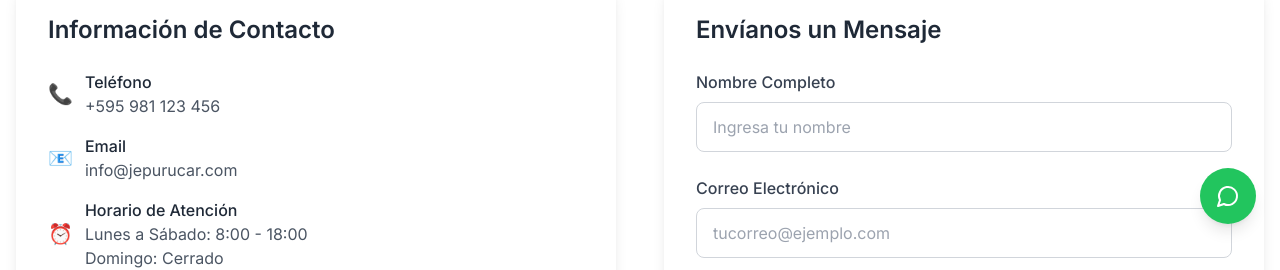
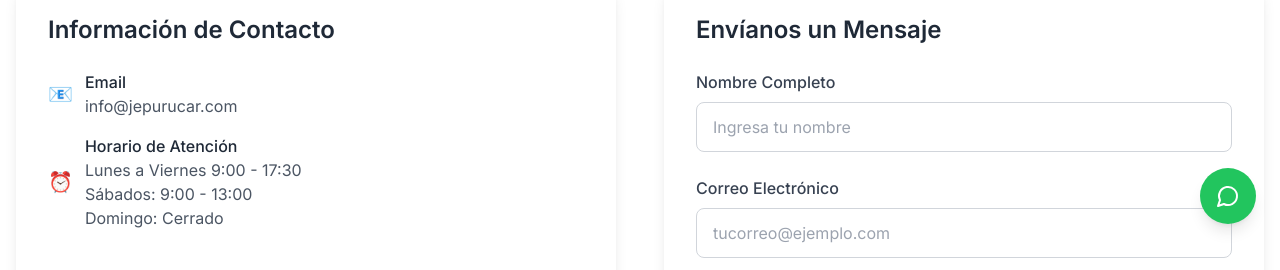
Before and after one commit to srspelt-dev/jepurucar, a Next.js app: page /contact in a window 1280 px wide. Shown: the part 552-822 px from the top of the page. Built offline with nearby package versions, Linux system fonts and the light colour scheme.

Commit message:
modificacion datos contactanos

```diff
--- a/app/contact/page.tsx
+++ b/app/contact/page.tsx
@@ -20,13 +20,7 @@ export default function Contact() {
           <div className="bg-white p-8 rounded-xl shadow-lg">
             <h2 className="text-2xl font-semibold mb-6 text-gray-800">Información de Contacto</h2>
             <div className="space-y-4">
-              <div className="flex items-center space-x-3">
-                <span className="text-orange-500 text-xl">📞</span>
-                <div>
-                  <p className="font-medium">Teléfono</p>
-                  <p className="text-gray-600">+595 981 123 456</p>
-                </div>
-              </div>
+
               <div className="flex items-center space-x-3">
                 <span className="text-orange-500 text-xl">📧</span>
                 <div>
@@ -38,7 +32,8 @@ export default function Contact() {
                 <span className="text-orange-500 text-xl">⏰</span>
                 <div>
                   <p className="font-medium">Horario de Atención</p>
-                  <p className="text-gray-600">Lunes a Sábado: 8:00 - 18:00</p>
+                  <p className="text-gray-600">Lunes a Viernes 9:00 - 17:30</p>
+                  <p className="text-gray-600">Sábados: 9:00 - 13:00</p>
                   <p className="text-gray-600">Domingo: Cerrado</p>
                 </div>
               </div>
```
